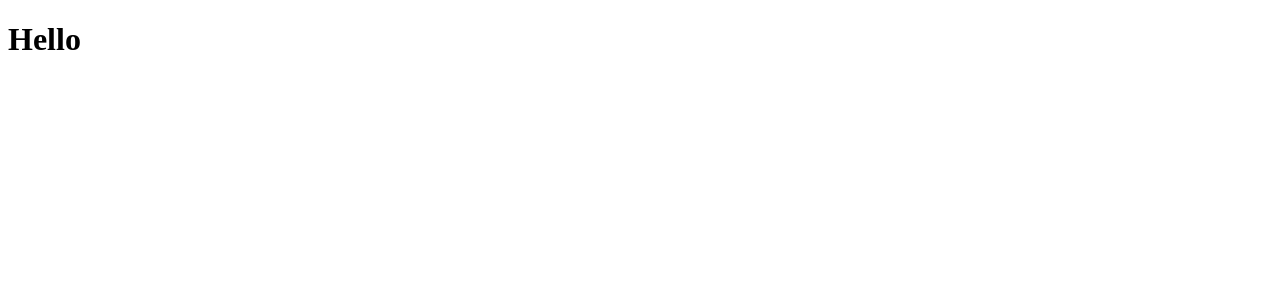
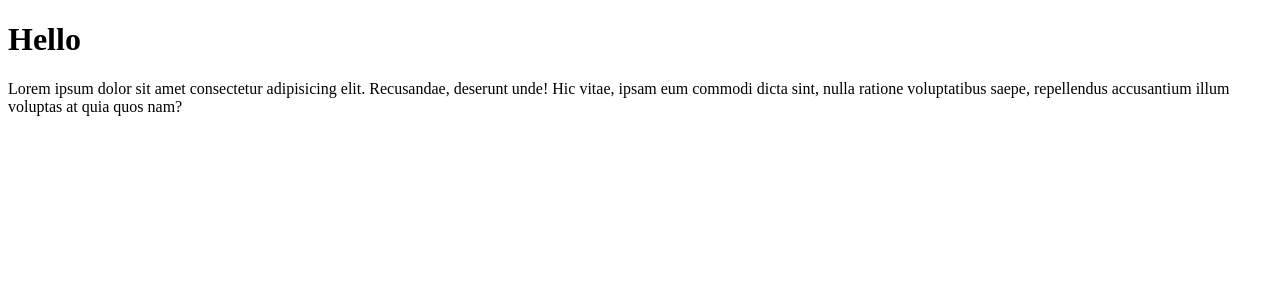
Before and after one commit to hey-ri/react-beginner-hook, a React (Create React App) app: page / in a window 1280 px wide. Shown: the top 300 px of the page. Built offline with nearby package versions, Linux system fonts and the light colour scheme.

Commit message:
useFadeIn

```diff
--- a/src/App.js
+++ b/src/App.js
@@ -1,28 +1,31 @@
-import React, { useEffect } from "react";
+import React, { useEffect, useRef } from "react";
 
-const useBeforeLeave = (onLeave) => {
+const useFadeIn = (duration = 1, delay = 0) => {
+    const element = useRef();
     useEffect(() => {
-        document.addEventListener("mouseleave", handle);
-        return () => document.removeEventListener("mouseleave", handle);
+        if (element.current) {
+            const { current } = element;
+            current.style.transition = `all ${duration}s ease-in-out ${delay}s`;
+            current.style.opacity = 1;
+        }
     }, []);
-    const handle = (e) => {
-        //console.log(e);
-        const { clientY } = e;
-        if (clientY <= 0) {
-            onLeave();
-        }
-    };
-    if (typeof onLeave !== "function") {
+    if (typeof duration !== "number" || typeof delay !== "number") {
         return;
     }
+    return { ref: element, style: { opacity: 0 } };
 };
 
 function App() {
-    const begForLife = () => console.log("Pls don't leave");
-    useBeforeLeave(begForLife);
+    const fadeInh1 = useFadeIn(0, 1);
+    const fadeInp = useFadeIn(5, 5);
     return (
         <div>
-            <h1>Hello</h1>
+            <h1 {...fadeInh1}>Hello</h1>
+            <p {...fadeInp}>
+                Lorem ipsum dolor sit amet consectetur adipisicing elit. Recusandae, deserunt unde! Hic vitae, ipsam eum
+                commodi dicta sint, nulla ratione voluptatibus saepe, repellendus accusantium illum voluptas at quia
+                quos nam?
+            </p>
         </div>
     );
 }
```
